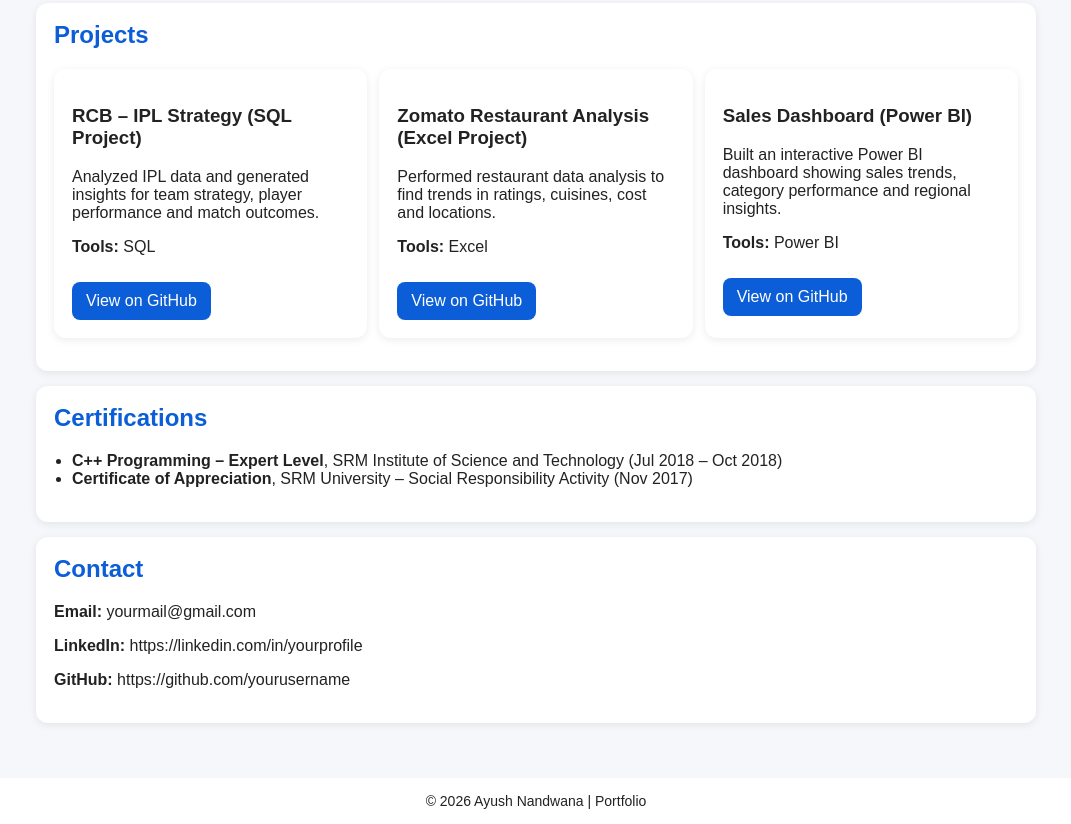
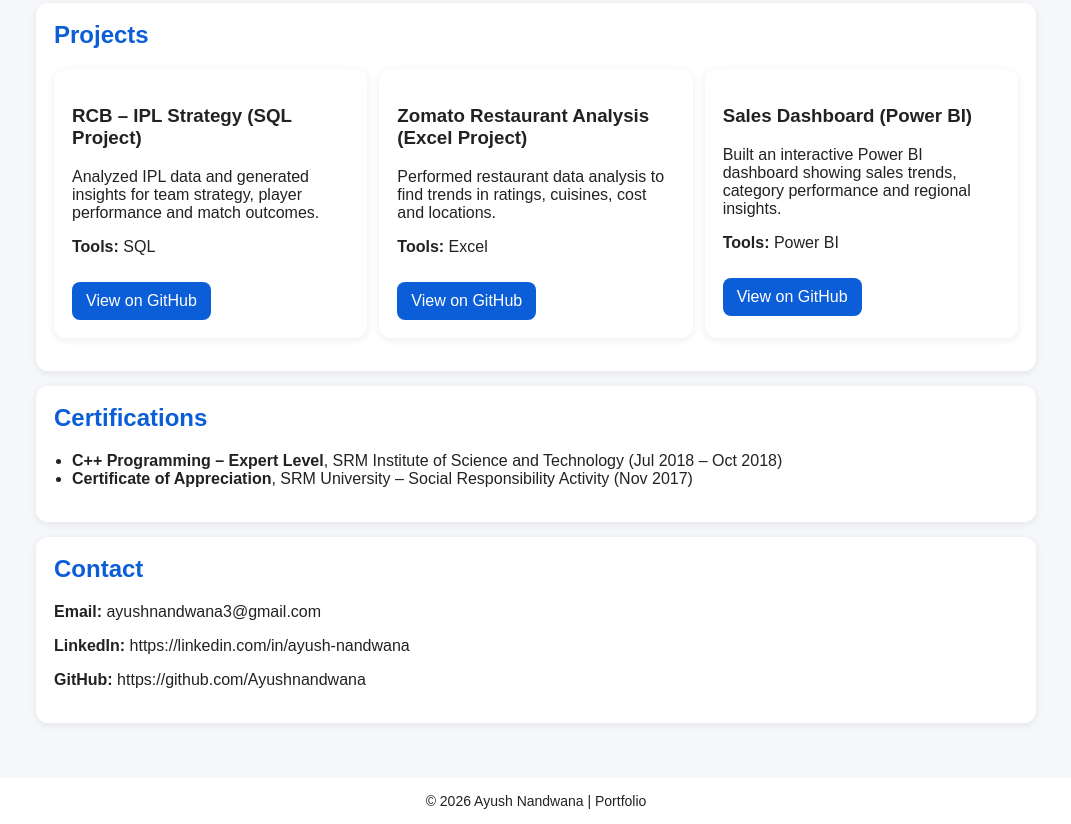
Before and after one commit to Ayushnandwana/AyushNandwana.github.io, a plain HTML site: page index.html in a window 1280 px wide. Shown: the part 420-1244 px from the top of the page, without its empty margins (104-1175 px from the left). Drawn offline with Linux system fonts and the light colour scheme.

Commit message:
index.html

```diff
--- a/index.html
+++ b/index.html
@@ -90,9 +90,9 @@
 
   <div class="card">
     <h2>Contact</h2>
-    <p><b>Email:</b> yourmail@gmail.com</p>
-    <p><b>LinkedIn:</b> https://linkedin.com/in/yourprofile</p>
-    <p><b>GitHub:</b> https://github.com/yourusername</p>
+    <p><b>Email:</b> ayushnandwana3@gmail.com</p>
+    <p><b>LinkedIn:</b> https://linkedin.com/in/ayush-nandwana</p>
+    <p><b>GitHub:</b> https://github.com/Ayushnandwana</p>
   </div>
 
 </div>
```
